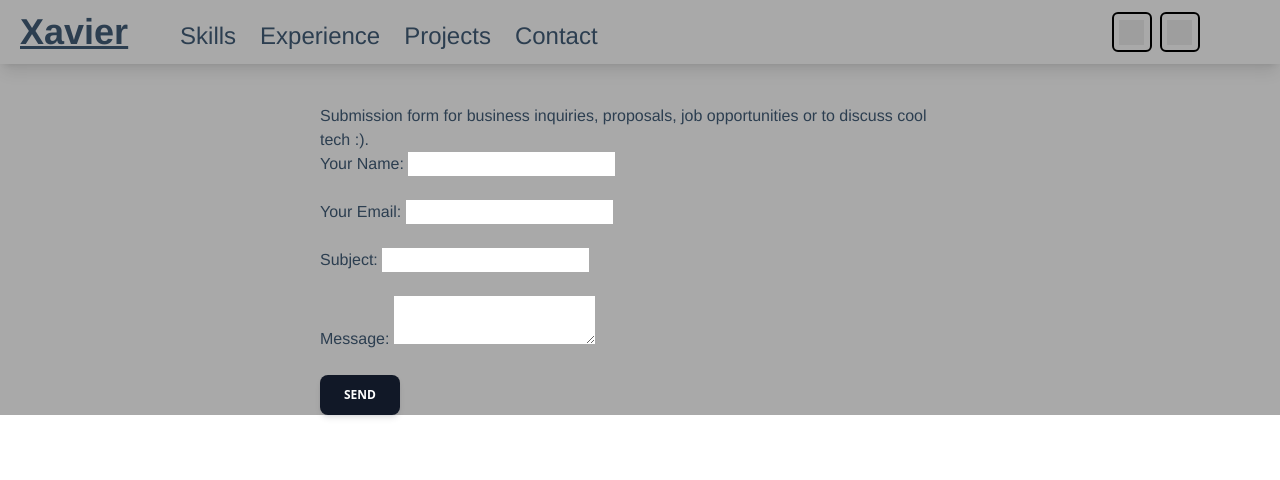
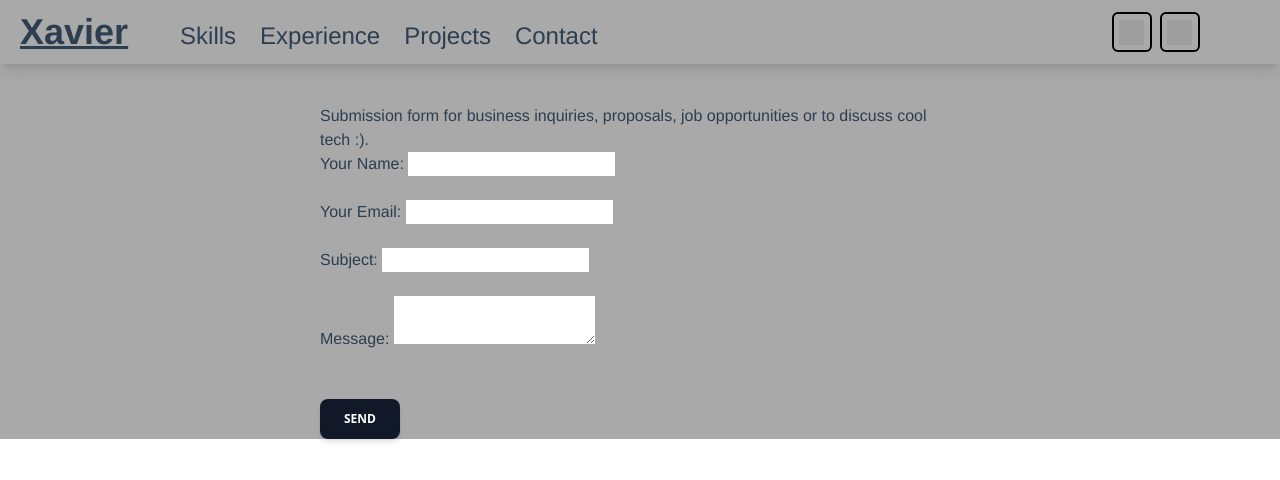
Before and after one commit to XavierMolyneaux/vue-portfolio, a Vue app: page /contact in a window 1280 px wide. Shown: the top 480 px of the page. Built offline with nearby package versions, Linux system fonts and the light colour scheme; grey boxes are pictures that could not be loaded.

Commit message:
contact form rendering.

```diff
--- a/public/index.html
+++ b/public/index.html
@@ -12,6 +12,13 @@
       <strong>We're sorry but <%= htmlWebpackPlugin.options.title %> doesn't work properly without JavaScript enabled. Please enable it to continue.</strong>
     </noscript>
     <div id="app"></div>
+    <!-- stand-in static netlify form required for post-processing bots -->
+    <form name="contact" netlify netlify-honeypot="bot-field" hidden>
+      <input type="text" name="name" />
+      <input type="email" name="email" />
+      <input type="text" name="subject" />
+      <textarea name="message"></textarea>
+    </form>
     <!-- built files will be auto injected -->
   </body>
 </html>
--- a/src/components/ContactForm.vue
+++ b/src/components/ContactForm.vue
@@ -1,6 +1,6 @@
 <template>
 <!-- Netlify Forms solution alternative to EmailJS integration. Submissions sent to Netlify dashboard.-->
-    <form name="contact" method="POST" data-netlify="true" data-netlify-honeypot="bot-field">
+    <form name="contact" method="post" data-netlify="true" data-netlify-honeypot="bot-field" data-netlify-recaptcha="true">
         <input type="hidden" name="form-name" value="contact" />
         <p class="hidden">
             <label>
@@ -23,6 +23,8 @@
             <label>Message: <textarea name="message"></textarea></label>
         </p>
         <br>
+        <div data-netlify-recaptcha="true"></div>
+        <br>
         <p>
             <button class="align-middle select-none font-sans font-bold text-center uppercase transition-all disabled:opacity-50 disabled:shadow-none disabled:pointer-events-none text-xs py-3 px-6 rounded-lg bg-gray-900 text-white shadow-md shadow-gray-900/10 hover:shadow-lg hover:shadow-gray-900/20 focus:opacity-[0.85] focus:shadow-none active:opacity-[0.85] active:shadow-none" type="submit">
                 Send
```
